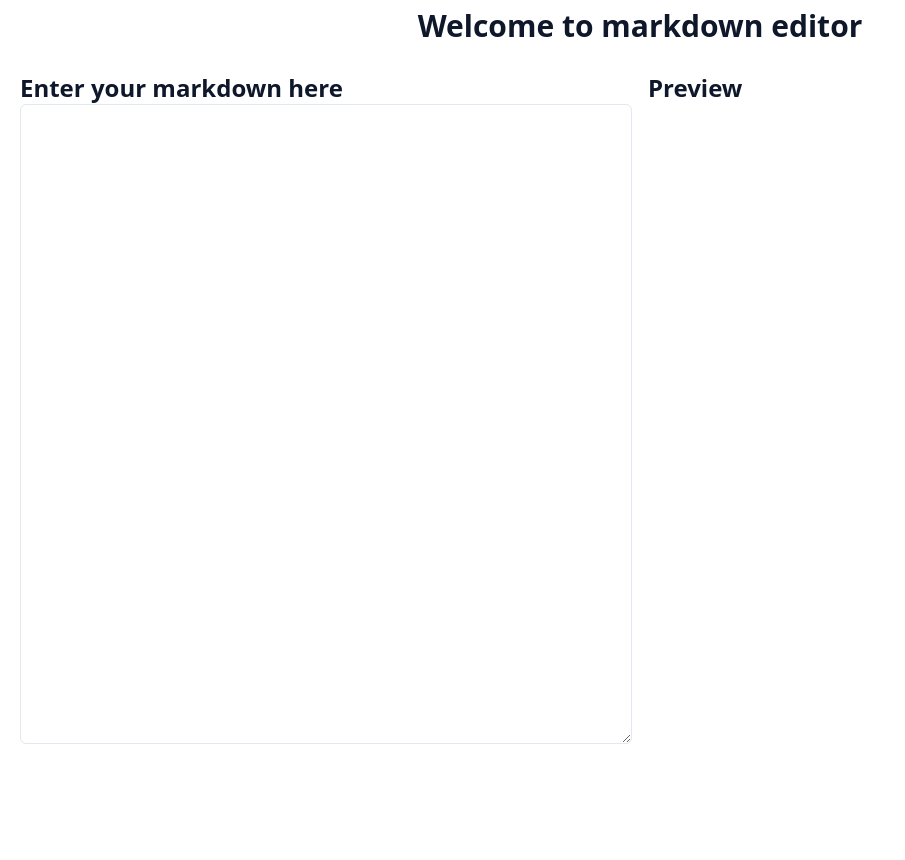
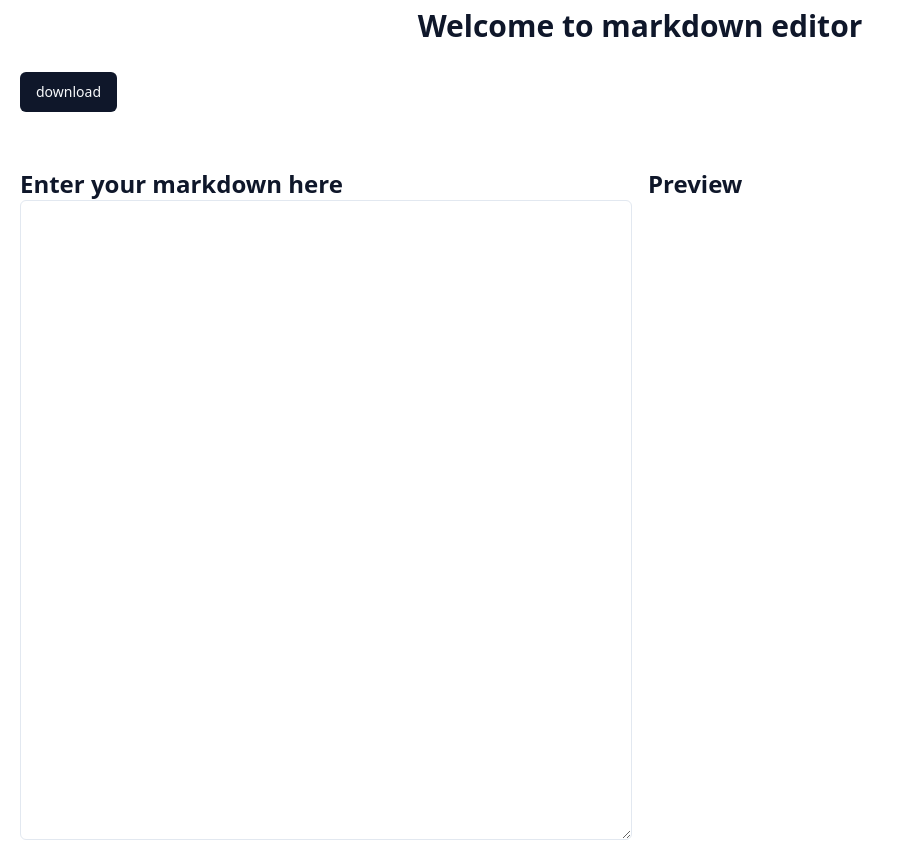
Before and after one commit to PrakharGupta016/markdown-editor, a React (Create React App) app: page / in a window 1280 px wide. Shown: the whole page, without its empty margins (0-905 px from the left). Before the commit the page ends 800 px from the top, so only its background shows below. Built offline with nearby package versions, Linux system fonts and the light colour scheme.

Commit message:
download added

```diff
--- a/package.json
+++ b/package.json
@@ -3,6 +3,7 @@
   "version": "0.1.0",
   "private": true,
   "dependencies": {
+    "@radix-ui/react-slot": "^1.1.0",
     "@testing-library/jest-dom": "^5.17.0",
     "@testing-library/react": "^13.4.0",
     "@testing-library/user-event": "^13.5.0",
--- /dev/null
+++ b/src/components/common/shadcn/Button.tsx
@@ -0,0 +1,56 @@
+import * as React from "react"
+import { Slot } from "@radix-ui/react-slot"
+import { cva, type VariantProps } from "class-variance-authority"
+
+import { cn } from "@/lib/utils"
+
+const buttonVariants = cva(
+  "inline-flex items-center justify-center whitespace-nowrap rounded-md text-sm font-medium ring-offset-background transition-colors focus-visible:outline-none focus-visible:ring-2 focus-visible:ring-ring focus-visible:ring-offset-2 disabled:pointer-events-none disabled:opacity-50",
+  {
+    variants: {
+      variant: {
+        default: "bg-primary text-primary-foreground hover:bg-primary/90",
+        destructive:
+          "bg-destructive text-destructive-foreground hover:bg-destructive/90",
+        outline:
+          "border border-input bg-background hover:bg-accent hover:text-accent-foreground",
+        secondary:
+          "bg-secondary text-secondary-foreground hover:bg-secondary/80",
+        ghost: "hover:bg-accent hover:text-accent-foreground",
+        link: "text-primary underline-offset-4 hover:underline",
+      },
+      size: {
+        default: "h-10 px-4 py-2",
+        sm: "h-9 rounded-md px-3",
+        lg: "h-11 rounded-md px-8",
+        icon: "h-10 w-10",
+      },
+    },
+    defaultVariants: {
+      variant: "default",
+      size: "default",
+    },
+  }
+)
+
+export interface ButtonProps
+  extends React.ButtonHTMLAttributes<HTMLButtonElement>,
+    VariantProps<typeof buttonVariants> {
+  asChild?: boolean
+}
+
+const Button = React.forwardRef<HTMLButtonElement, ButtonProps>(
+  ({ className, variant, size, asChild = false, ...props }, ref) => {
+    const Comp = asChild ? Slot : "button"
+    return (
+      <Comp
+        className={cn(buttonVariants({ variant, size, className }))}
+        ref={ref}
+        {...props}
+      />
+    )
+  }
+)
+Button.displayName = "Button"
+
+export { Button, buttonVariants }
--- a/src/components/markdown-editor/markdownEditor.tsx
+++ b/src/components/markdown-editor/markdownEditor.tsx
@@ -3,6 +3,7 @@
 import Layers from "../common/styled-components/layers";
 import parse from "html-react-parser";
 import { headingStyles } from "@/helpers/helpers";
+import { Button } from "../common/shadcn/Button";
 
 const convertMarkdown = (markdown: string) => {
 
@@ -48,10 +49,24 @@
     setResult((prev) => result);
     setMarkDownString((prev) => markdown);
   };
+  const downloadHandler = (markdown:string) => {
+    const blob = new Blob([markdown], { type: "text/html" });
+    const url = URL.createObjectURL(blob);
+    const a = document.createElement("a");
+    a.href = url;
+    a.download = "content.html";
+    document.body.appendChild(a);
+    a.click();
+    document.body.removeChild(a);
+    URL.revokeObjectURL(url);
+  }
 
   return (
     <>
       <Layers>
+        <div className="p-5">
+        <Button onClick={()=>downloadHandler(result)}> download </Button>
+        </div>
         <div className="p-5 grid grid-cols-2 gap-4">
           <div>
             <h1 className={headingStyles[2]}>Enter your markdown here </h1>
--- a/src/components/navigation/naviagation.tsx
+++ b/src/components/navigation/naviagation.tsx
@@ -1,4 +1,5 @@
 import { headingStyles } from "@/helpers/helpers";
+import { Button } from "../common/shadcn/Button";
 
 const Navigation = ()=>{
     return(<div className="flex justify-center p-2">
```
Also changed, not shown: 1 other file (tests, documents, lock files or other folders).
